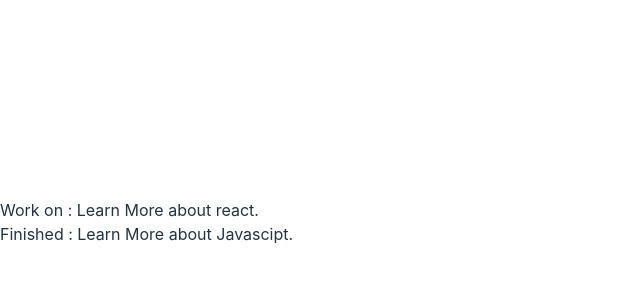
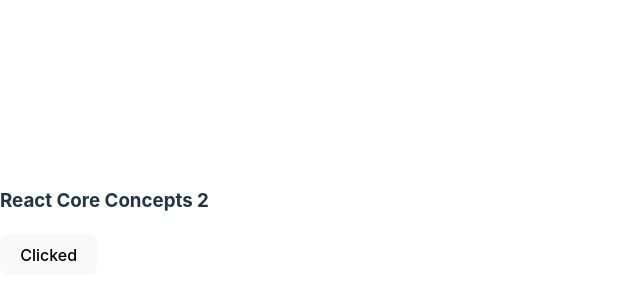
Before and after one commit to AbuMdNayeemKhan/introduction-react, a React (Vite) app: page / in a window 1280 px wide. Shown: the part 178-478 px from the top of the page, without its empty margins (0-640 px from the left). Built offline with nearby package versions, Linux system fonts and the light colour scheme.

Commit message:
event handeler in react js

```diff
--- a/src/App.jsx
+++ b/src/App.jsx
@@ -2,16 +2,15 @@
 import reactLogo from './assets/react.svg'
 import viteLogo from '/vite.svg'
 import './App.css'
-import './Todo'
-import Todo from './Todo'
+import Handeler from './Handeler'
 
 function App() {
   const [count, setCount] = useState(0)
 
   return (
     <>
-      <Todo toDo='Learn More about react.' isDone ={false}></Todo>
-      <Todo toDo='Learn More about Javascipt.' isDone={true}></Todo>
+      <h3>React Core Concepts 2</h3>
+      <button onClick={clickHandelerOne}>Clicked</button>
     </>
   )
 }
@@ -20,6 +19,10 @@
   return(
     <h1>The product name is: {props.name}. and price is: {props.price}.</h1>
   )
+}
+
+function clickHandelerOne(){
+  alert('Bangladesh');
 }
 
 function Students({name, score}){
--- /dev/null
+++ b/src/Handeler.jsx
@@ -0,0 +1,11 @@
+import React from 'react';
+const Handeler = () => {
+
+    return (
+        <div>
+
+        </div>
+    );
+};
+
+export default Handeler;
--- a/src/Todo.jsx
+++ /dev/null
@@ -1,11 +0,0 @@
-import React from 'react';
-
-const Todo = ({toDo, isDone}) => {
-    return (
-        <div>
-            {isDone ? 'Finished' : 'Work on'} : {toDo}
-        </div>
-        );
-};
-
-export default Todo;
```
